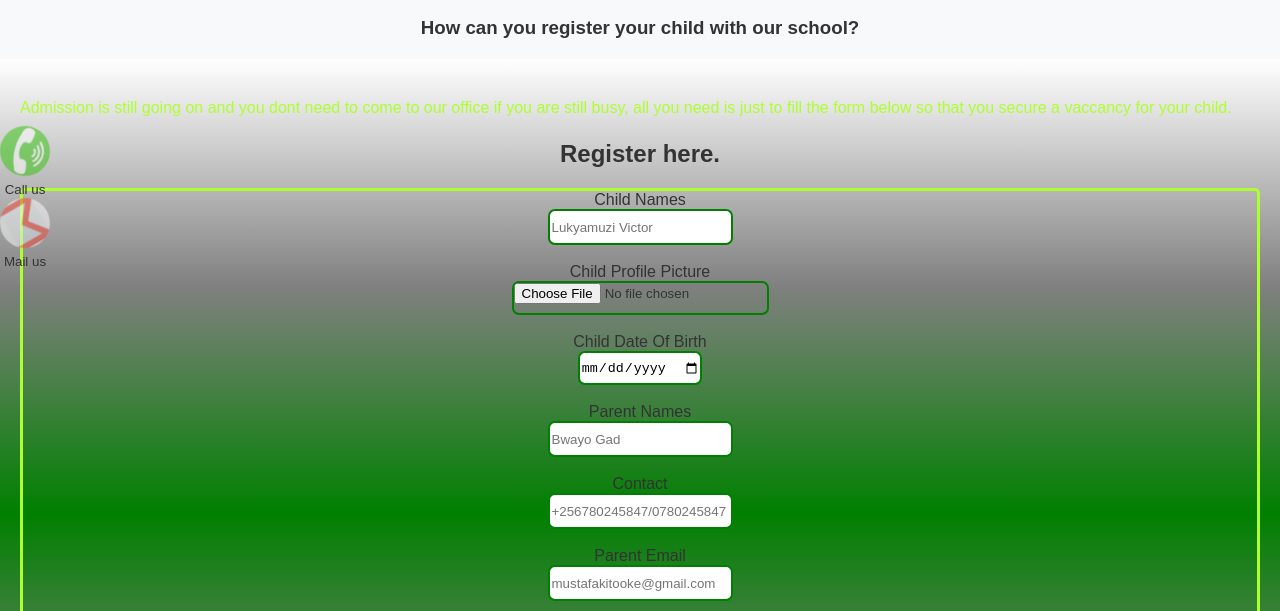
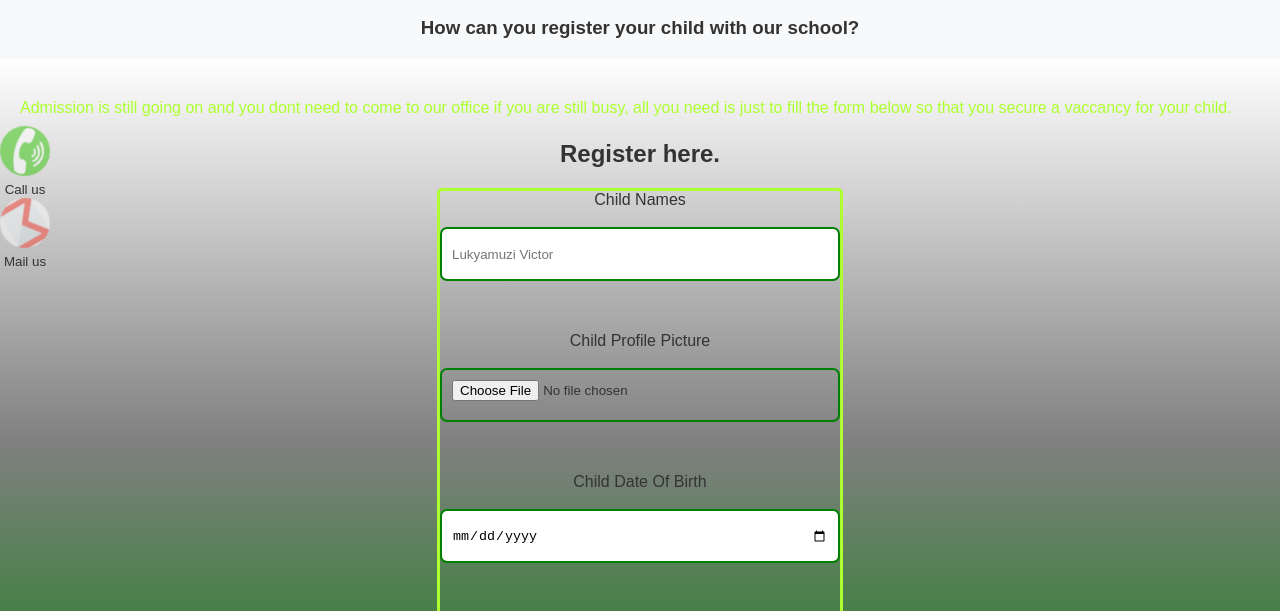
Before and after one commit to GloryInternationalAcademy/glory-international, a plain HTML site: page joinus/index.html in a window 1280 px wide. Shown: the part 274-885 px from the top of the page. Drawn offline with Linux system fonts and the light colour scheme.

Commit message:
Update style.css

```diff
--- a/styles/style.css
+++ b/styles/style.css
@@ -8,12 +8,37 @@ body{
   background-color: var(--background-color);
   color: var(--text-color);
 }
-:root {
+ :root {
   --primary-color: #007BFF; /* Blue */
   --secondary-color: #6c757d; /* Gray */
   --background-color: #f8f9fa; /* Light Gray */
   --text-color: #333; /* Dark Gray */
   --accent-color: #ffc107; /* Yellow */
+}
+
+form {
+  display: flex;
+  flex-direction: column;
+  max-width: 400px;
+  margin: 0 auto;
+}
+
+input, textarea, button {
+  margin-bottom: 15px;
+  padding: 10px;
+  border: 1px solid #ccc;
+  border-radius: 5px;
+}
+
+button {
+  background-color: var(--primary-color);
+  color: white;
+  border: none;
+  cursor: pointer;
+}
+
+button:hover {
+  background-color: var(--accent-color);
 }
 section {
   padding: 40px 20px;
```
